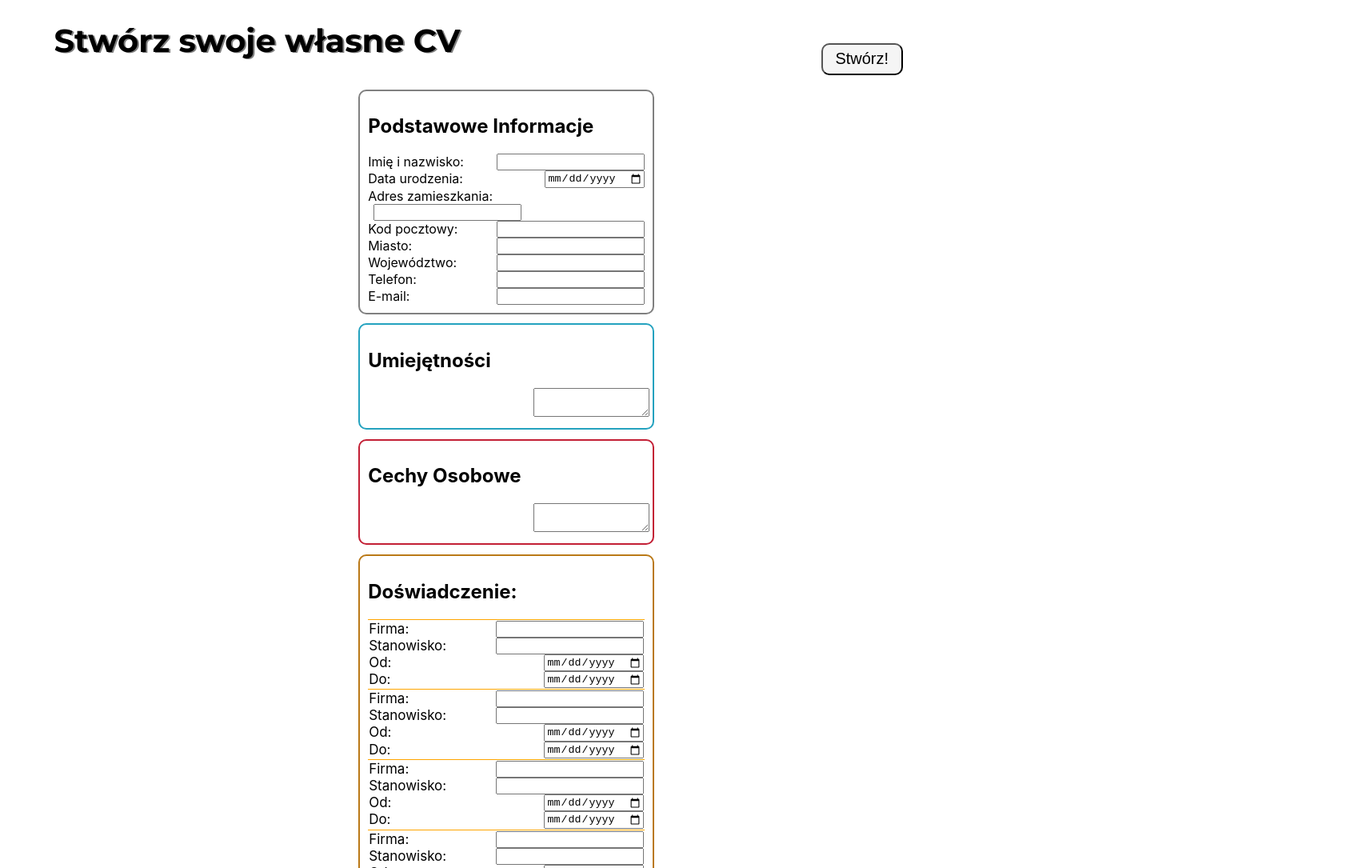
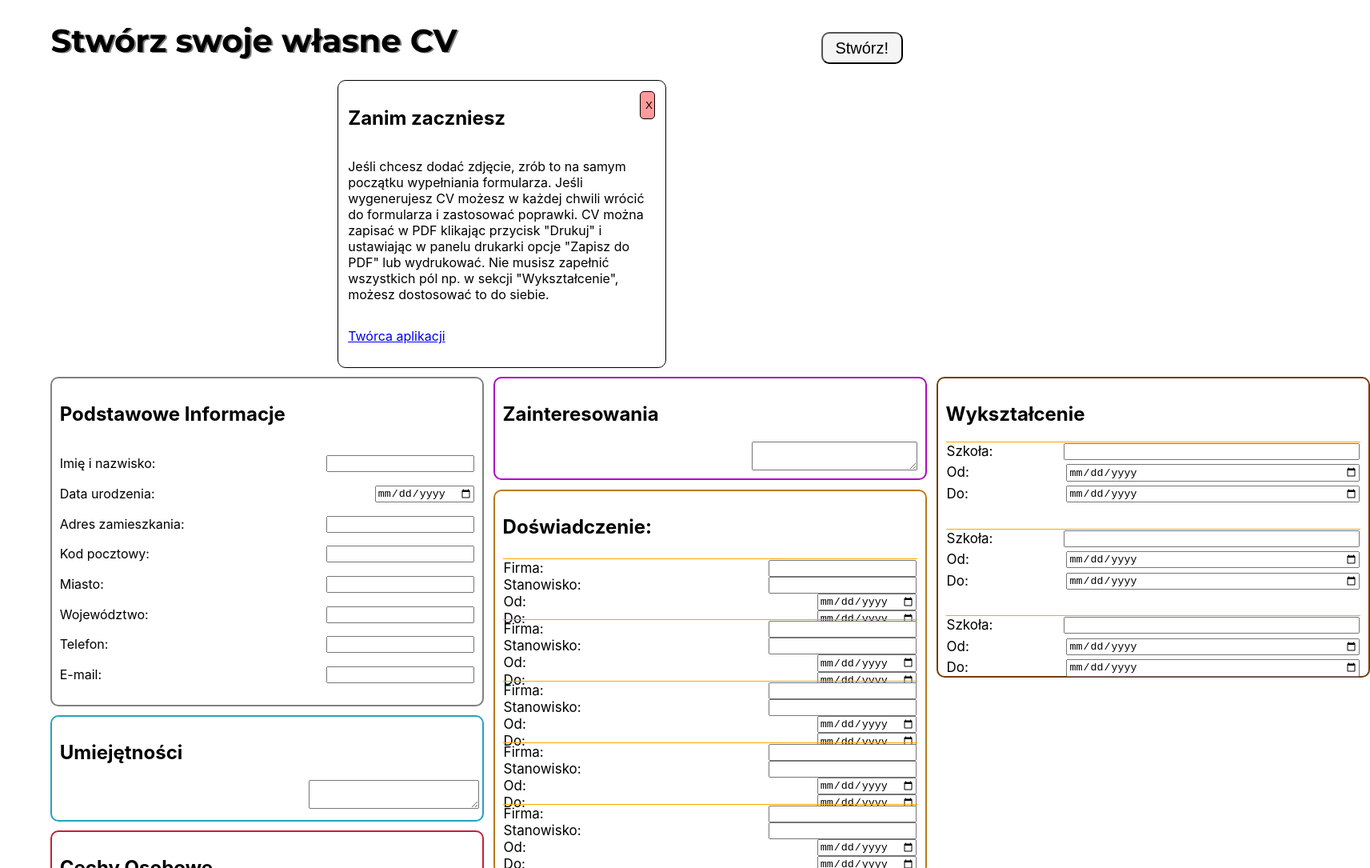
Before and after one commit to KLesiu/CV-maker, a React (Create React App) app: page / in a window 1280 px wide. Shown: the top 1085 px of the page at 80% size, 1713 px wide, since content can reach past the window. Built offline with nearby package versions, Linux system fonts and the light colour scheme.

Commit message:
Add popUp, fix width bug

```diff
--- a/src/App.css
+++ b/src/App.css
@@ -8,7 +8,7 @@ body{
     display: flex;
     flex-direction: column;
     flex-wrap: wrap;
-
+    height: 110vh;
     margin-left: auto;
     margin-right: auto;
     width: 90vw;
@@ -19,24 +19,24 @@ body{
     border: 2px solid rgb(186, 121, 23);
     border-radius: 10px;
     display: flex;
-    height: 90%;
+    height: 52%;
     margin-left: 1%;
     margin-top: 1%;
     flex-wrap: wrap;
     padding: 10px;
-    width:30%
+    width:45%
     }
 .photoHolder{
     align-items: flex-start;
     border: 2px solid rgb(68, 200, 20);
     border-radius: 10px;
     display: flex;
-    height: 15%;
+    /* height: 15%; */
     margin-left: 1%;
     margin-top: 1%;
     flex-wrap: wrap;
     padding: 10px;
-    width:30%
+    width:45%
 }
 .photoHolder input,.hobbiesHolder h2{
     width: 100%;
@@ -49,24 +49,24 @@ body{
     border: 2px solid rgb(173, 8, 195);
     border-radius: 10px;
     display: flex;
-    height: 15%;
+    /* height: 15%; */
     margin-left: 1%;
     margin-top: 1%;
     flex-wrap: wrap;
     padding: 10px;
-    width:30%
+    width:45%
 }
 .educationHolder{
     align-items: flex-start;
     border: 2px solid rgb(117, 61, 4);
     border-radius: 10px;
     display: flex;
-    height: 50%;
+    height: 40%;
     margin-left: 1%;
     margin-top: 1%;
     flex-wrap: wrap;
     padding: 10px;
-    width:30%
+    width:45%
 }
 .buttonCreateCv{
     border-radius: 10px;
@@ -87,12 +87,12 @@ body{
     border: 2px solid grey;
     border-radius: 10px;
     display: flex;
-    height: 50%;
+    height: 44%;
     margin-left: 1%;
     margin-top: 1%;
     flex-wrap: wrap;
     padding: 10px;
-    width:30%
+    width:45%
     }
     .personalInfo h2{
         text-align: center;
@@ -146,18 +146,18 @@ body{
         border-radius: 10px;
         margin-left: 1%;
         margin-top: 1%;
-        height: 15%;
+        /* height: 15%; */
         padding: 10px;
-        width: 30%;
+        width: 45%;
     }
     .personalChar{
         border: 2px solid rgb(195, 31, 53);
         border-radius: 10px;
         margin-left: 1%;
         margin-top: 1%;
-        height: 16%;
+        /* height: 15%; */
         padding: 10px;
-        width: 30%;
+        width: 45%;
     }
 .cv{
     background-color: white;
@@ -186,13 +186,14 @@ body{
     margin-top: 10px;
     width: 70%;
 }
+
 #edit{
     background-color: silver;
     border-radius: 10px;
     cursor: pointer;
 
     height: 7%;
-    font-size: 20px;
+    font-size: 15px;
 
     position: absolute;
     right: 10%;
--- a/src/App.js
+++ b/src/App.js
@@ -10,6 +10,7 @@ import Photo from './components/Photo';
 import Experience from './components/Experience';
 import Hobbies from './components/Hobbies';
 import Print from './components/Prins';
+import Popup from './components/Popup';
 
 class App extends Component {
   constructor(){
@@ -75,6 +76,7 @@ class App extends Component {
       hobbies:'',
       photo:'',
       createCv:false,
+      popUp:false,
 
 
 
@@ -99,7 +101,8 @@ class App extends Component {
   onSubmit=(e)=>{
     e.preventDefault()
     this.setState({
-      createCv:true
+      createCv:true,
+      popUp:true,
     })
     this.render()
   }
@@ -152,6 +155,7 @@ class App extends Component {
     return (
       <div id="generatorPage">
         <Header />
+        <Popup popUp={this.state.popUp}/>
         <form onSubmit={this.onSubmit} className='form'>
 
         <div className="personalInfo">
@@ -194,6 +198,14 @@ class App extends Component {
                 <h2>Cechy Osobowe</h2>
                 <textarea value={this.state.personalCharacteristics||''} onChange={this.handleChange.bind(this)} name="personalCharacteristics"></textarea>
             </div>
+            <div className='photoHolder'>
+          <h2>Zdjęcie:</h2>
+          <input  id="myPhoto"  onChange={this.previewFile.bind(this)} name="photo"  type="file" />
+        </div>
+        <div className='hobbiesHolder'>
+          <h2>Zainteresowania</h2>
+          <textarea value={this.state.hobbies||''}  onChange={this.handleChange.bind(this)} name="hobbies" />
+        </div>
             <div className='experiencesHolder'>
         <h2>Doświadczenie:</h2>
           <div className='propertiesExperience'>
@@ -226,14 +238,7 @@ class App extends Component {
           </div>
         </div>
 
-        <div className='photoHolder'>
-          <h2>Zdjęcie:</h2>
-          <input  id="myPhoto"  onChange={this.previewFile.bind(this)} name="photo"  type="file" />
-        </div>
-        <div className='hobbiesHolder'>
-          <h2>Zainteresowania</h2>
-          <textarea value={this.state.hobbies||''}  onChange={this.handleChange.bind(this)} name="hobbies" />
-        </div>
+
 
         <div className='educationHolder'>
             <h2>Wykształcenie</h2>
--- /dev/null
+++ b/src/components/Popup.js
@@ -0,0 +1,20 @@
+import React from 'react'
+import './styles/Popup.css'
+const Popup=(props)=>{
+const closePopUp=()=>{
+    document.querySelector('.popUp').classList.add('hidden')
+}
+if(props.popUp===false){
+
+    return(
+        <div className='popUp'>
+            <h2>Zanim zaczniesz</h2>
+            <button onClick={closePopUp}>X</button>
+            <p>Jeśli chcesz dodać zdjęcie, zrób to na samym początku wypełniania formularza. Jeśli wygenerujesz CV możesz w każdej chwili wrócić do formularza i zastosować poprawki. CV można zapisać w PDF klikając przycisk "Drukuj" i ustawiając w panelu drukarki opcje "Zapisz do PDF" lub wydrukować. Nie musisz zapełnić wszystkich pól np. w sekcji "Wykształcenie", możesz dostosować to do siebie. </p>
+            <p><a target="_blank" href="https://github.com/KLesiu">Twórca aplikacji</a></p>
+        </div>
+    )
+}
+
+}
+export default Popup
--- a/src/components/styles/Header.css
+++ b/src/components/styles/Header.css
@@ -7,7 +7,7 @@
     height: 10vh;
     padding: 10px;
 
-    width: 100vw;
+    width: 95%;
 }
 .header h1{
     font-size: 40px;
--- /dev/null
+++ b/src/components/styles/Popup.css
@@ -0,0 +1,30 @@
+.popUp{
+    border: 1px solid black;
+   border-radius: 10px;
+   display: flex;
+   flex-wrap: wrap;
+   justify-content: space-between;
+    margin-left: auto;
+    margin-right: auto;
+    position: relative;
+    top: 20%;
+    padding: 1%;
+    width: 30vw;
+}
+.popUp h2{
+    width: 80%;
+}
+.popUp button{
+    border: 1px black solid;
+    border-radius: 5px;
+    background-color: rgba(255, 0, 0, 0.394);
+    cursor: pointer;
+    width: 5%;
+    height: 35px;
+}
+.popUp button:hover{
+    background-color: red;
+}
+.hidden{
+    display: none;
+}
```
Also changed, not shown: 2 other files (tests, documents, lock files or other folders).
